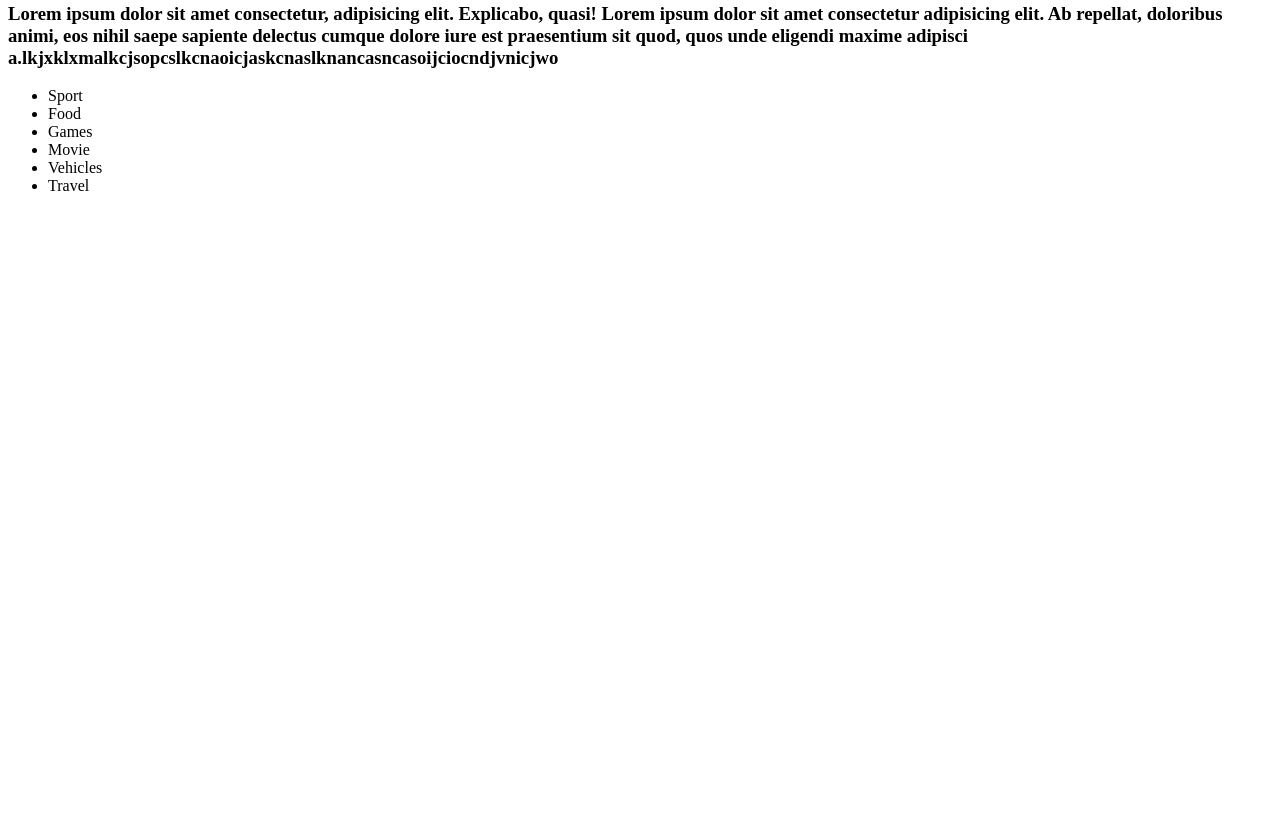
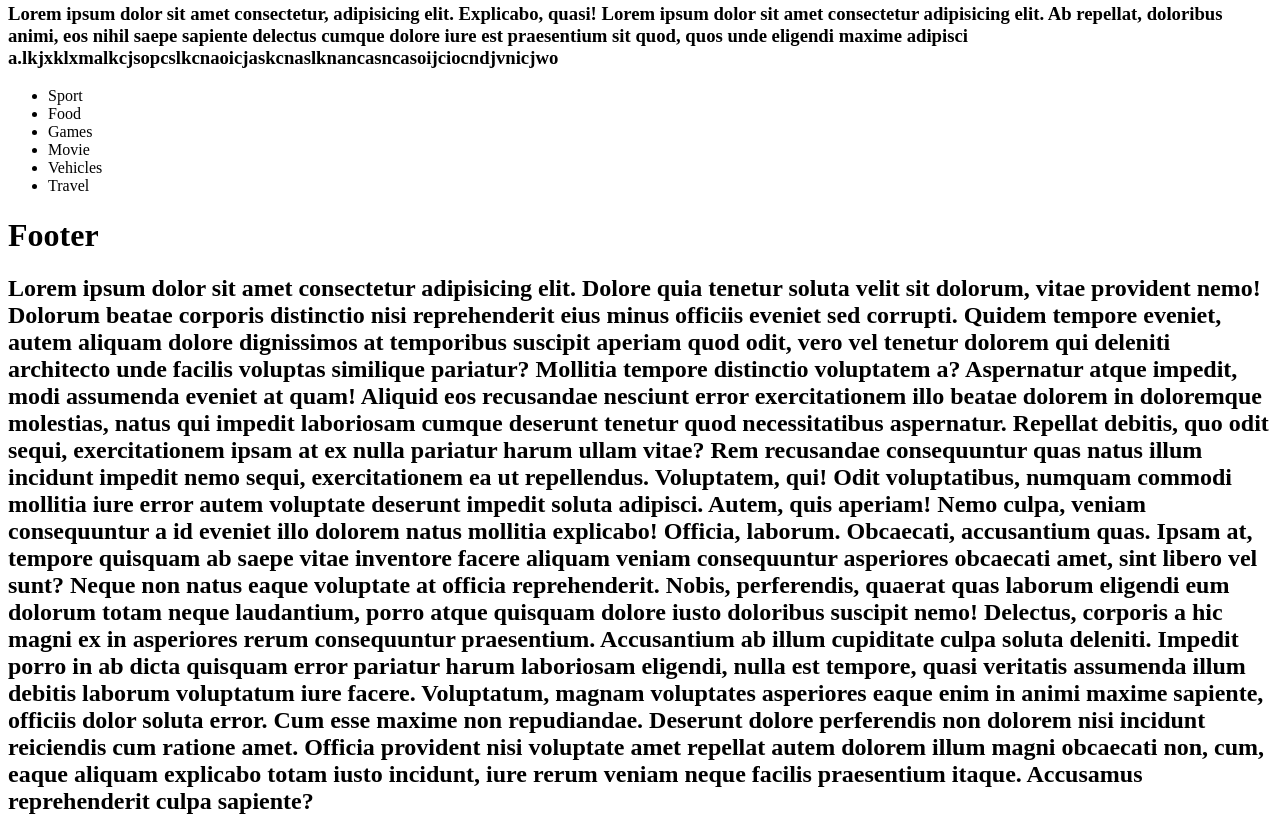
Before and after one commit to ryanrizki10/belajarGit, a plain HTML site: page index.html in a window 1280 px wide. Shown: the part 382-1217 px from the top of the page. Before the commit the page ends 800 px from the top, so only its background shows below. Drawn offline with Linux system fonts and the light colour scheme.

Commit message:
teamB(add coding 1)

```diff
--- a/index.html
+++ b/index.html
@@ -29,12 +29,23 @@
         <li>Vehicles</li>
         <li>Travel</li>
     </ul>
-
-
     <!-- team A end-->
 
 
+
+
     <!-- team B start -->
+    <h1>Footer</h1>
+    <h2>Lorem ipsum dolor sit amet consectetur adipisicing elit. Dolore quia tenetur soluta velit sit dolorum, vitae provident nemo! Dolorum beatae corporis distinctio nisi reprehenderit eius minus officiis eveniet sed corrupti.
+    Quidem tempore eveniet, autem aliquam dolore dignissimos at temporibus suscipit aperiam quod odit, vero vel tenetur dolorem qui deleniti architecto unde facilis voluptas similique pariatur? Mollitia tempore distinctio voluptatem a?
+    Aspernatur atque impedit, modi assumenda eveniet at quam! Aliquid eos recusandae nesciunt error exercitationem illo beatae dolorem in doloremque molestias, natus qui impedit laboriosam cumque deserunt tenetur quod necessitatibus aspernatur.
+    Repellat debitis, quo odit sequi, exercitationem ipsam at ex nulla pariatur harum ullam vitae? Rem recusandae consequuntur quas natus illum incidunt impedit nemo sequi, exercitationem ea ut repellendus. Voluptatem, qui!
+    Odit voluptatibus, numquam commodi mollitia iure error autem voluptate deserunt impedit soluta adipisci. Autem, quis aperiam! Nemo culpa, veniam consequuntur a id eveniet illo dolorem natus mollitia explicabo! Officia, laborum.
+    Obcaecati, accusantium quas. Ipsam at, tempore quisquam ab saepe vitae inventore facere aliquam veniam consequuntur asperiores obcaecati amet, sint libero vel sunt? Neque non natus eaque voluptate at officia reprehenderit.
+    Nobis, perferendis, quaerat quas laborum eligendi eum dolorum totam neque laudantium, porro atque quisquam dolore iusto doloribus suscipit nemo! Delectus, corporis a hic magni ex in asperiores rerum consequuntur praesentium.
+    Accusantium ab illum cupiditate culpa soluta deleniti. Impedit porro in ab dicta quisquam error pariatur harum laboriosam eligendi, nulla est tempore, quasi veritatis assumenda illum debitis laborum voluptatum iure facere.
+    Voluptatum, magnam voluptates asperiores eaque enim in animi maxime sapiente, officiis dolor soluta error. Cum esse maxime non repudiandae. Deserunt dolore perferendis non dolorem nisi incidunt reiciendis cum ratione amet.
+    Officia provident nisi voluptate amet repellat autem dolorem illum magni obcaecati non, cum, eaque aliquam explicabo totam iusto incidunt, iure rerum veniam neque facilis praesentium itaque. Accusamus reprehenderit culpa sapiente?</h2>
 
 
     <!-- team B end -->
```
